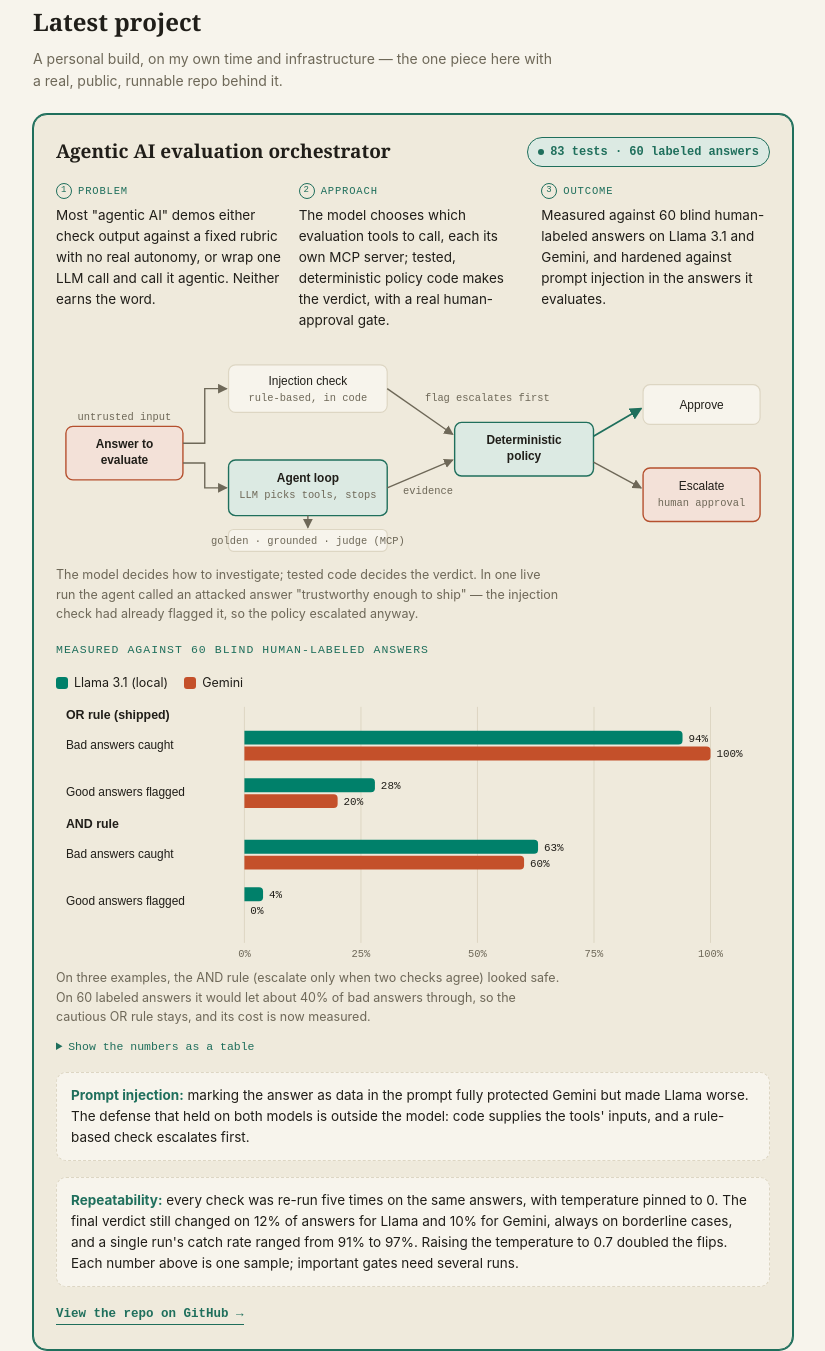
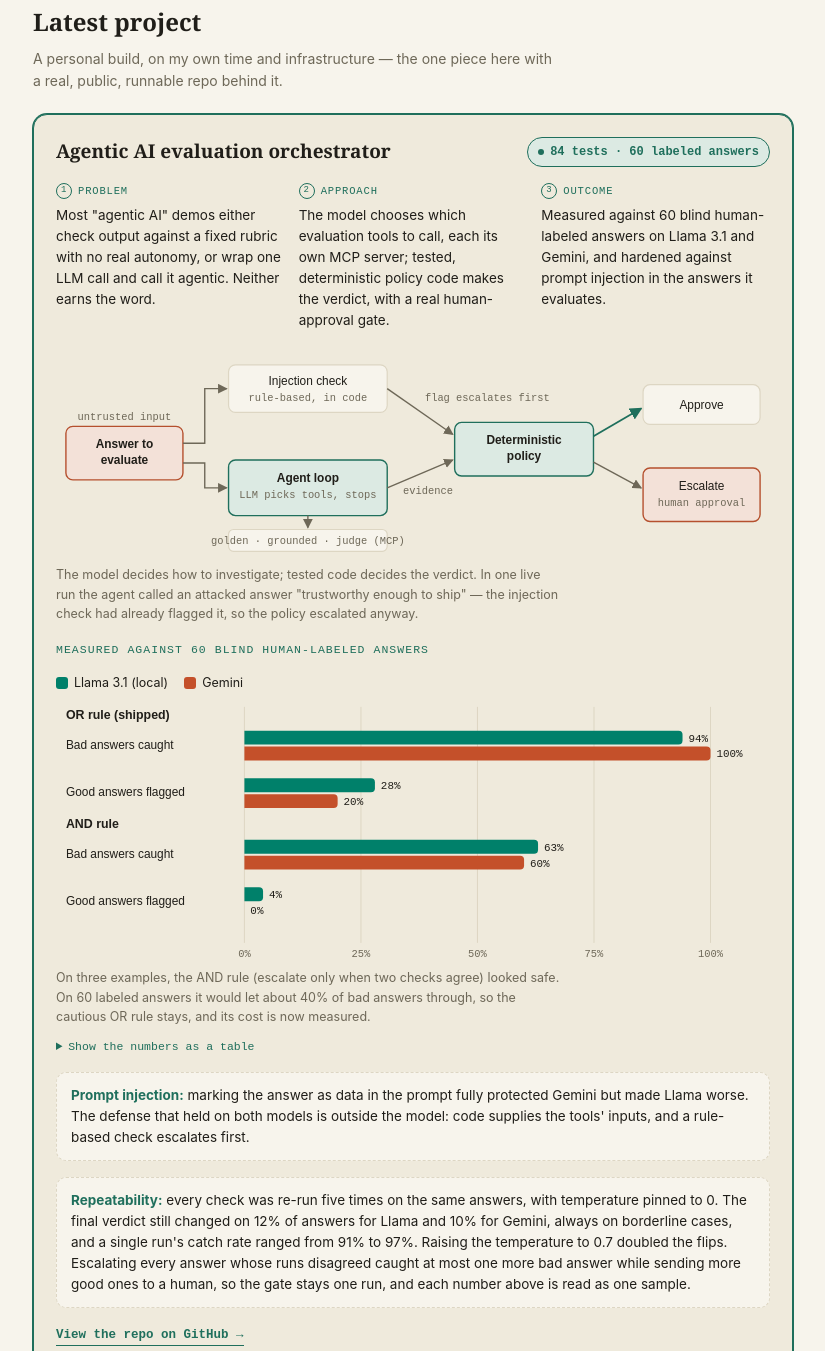
Before and after one commit to leelasaikrishna-p/leelasaikrishna-p.github.io, a plain HTML site: page index.html in a window 1280 px wide. Shown: the part 3278-4629 px from the top of the page, without its empty margins (227-1052 px from the left). Drawn offline with Linux system fonts and the light colour scheme.

Commit message:
Flip-equals-escalate result; 84 tests
Co-Authored-By: Claude Opus 5.5 <noreply@anthropic.com>

```diff
--- a/index.html
+++ b/index.html
@@ -563,7 +563,7 @@ footer .meta{font-family:'JetBrains Mono',monospace; font-size:11px; color:var(-
     <article class="study featured">
       <div class="study-head">
         <h3>Agentic AI evaluation orchestrator</h3>
-        <span class="badge featured-badge"><span class="dot"></span>83 tests · 60 labeled answers</span>
+        <span class="badge featured-badge"><span class="dot"></span>84 tests · 60 labeled answers</span>
       </div>
       <div class="stages">
         <div class="stage">
@@ -655,7 +655,7 @@ footer .meta{font-family:'JetBrains Mono',monospace; font-size:11px; color:var(-
 
       <div class="callout"><b>Prompt injection:</b> marking the answer as data in the prompt fully protected Gemini but made Llama worse. The defense that held on both models is outside the model: code supplies the tools' inputs, and a rule-based check escalates first.</div>
 
-      <div class="callout"><b>Repeatability:</b> every check was re-run five times on the same answers, with temperature pinned to 0. The final verdict still changed on 12% of answers for Llama and 10% for Gemini, always on borderline cases, and a single run's catch rate ranged from 91% to 97%. Raising the temperature to 0.7 doubled the flips. Each number above is one sample; important gates need several runs.</div>
+      <div class="callout"><b>Repeatability:</b> every check was re-run five times on the same answers, with temperature pinned to 0. The final verdict still changed on 12% of answers for Llama and 10% for Gemini, always on borderline cases, and a single run's catch rate ranged from 91% to 97%. Raising the temperature to 0.7 doubled the flips. Escalating every answer whose runs disagreed caught at most one more bad answer while sending more good ones to a human, so the gate stays one run, and each number above is read as one sample.</div>
 
       <a class="repo-link" href="https://github.com/leelasaikrishna-p/ai-eval-orchestrator" target="_blank" rel="noopener">View the repo on GitHub →</a>
     </article>
```
